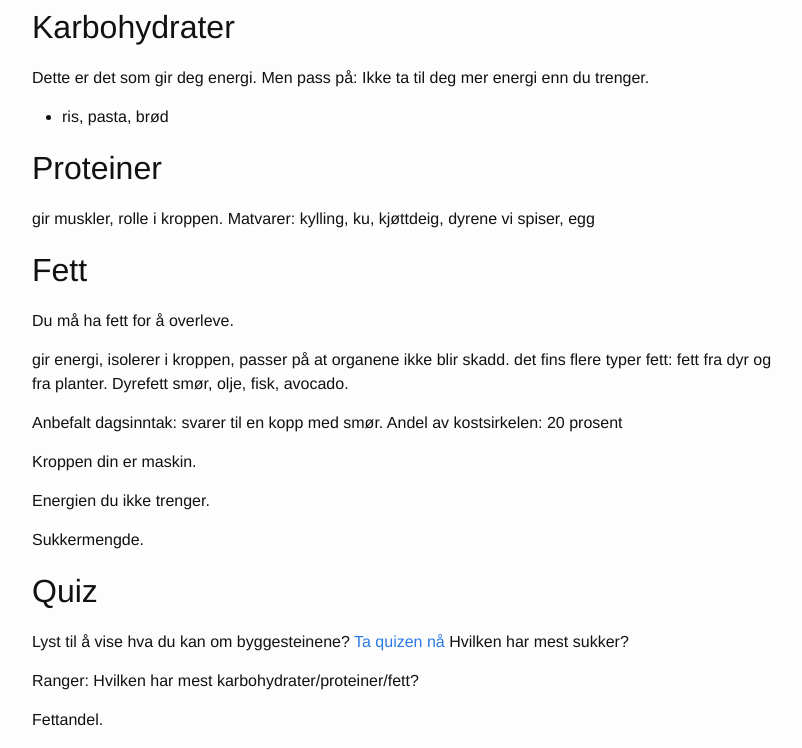
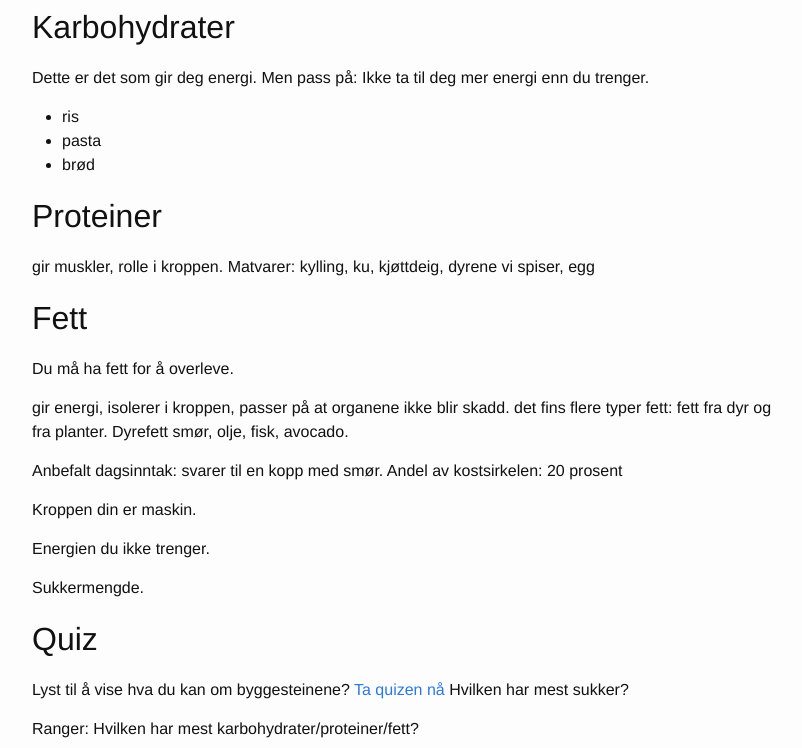
Before and after one commit to tornoren/tornoren-old.github.io, a Jekyll site: the page built from _posts/2015-09-21-byggesteiner-i-kroppen.markdown, in a window 1280 px wide and 900 px high, scrolled down 535 px, cut to the strip 152-900 px from the top of the window. Shown: the whole strip, without its empty margins (238-1040 px from the left). Built offline with Jekyll 4.4.1, drawn with Linux system fonts in a browser that asks for light colours.

Commit message:
litt av kvart

```diff
--- a/_posts/2015-09-21-byggesteiner-i-kroppen.markdown
+++ b/_posts/2015-09-21-byggesteiner-i-kroppen.markdown
@@ -9,14 +9,16 @@
 
 ## Karbohydrater
 
-
 Dette er det som gir deg energi. Men pass på: Ikke ta til deg mer energi enn du trenger.
-* ris, pasta, brød
+* ris
+* pasta
+* brød
 
 ## Proteiner
 
 gir muskler, rolle i kroppen.
 Matvarer: kylling, ku, kjøttdeig, dyrene vi spiser, egg
+
 ## Fett
 Du må ha fett for å overleve.
 
--- a/_posts/2015-09-26-welcome-to-jackals.markdown
+++ b/_posts/2015-09-26-welcome-to-jackals.markdown
@@ -4,6 +4,9 @@
 date:   2015-09-08 14:00:51
 categories: Analytics
 ---
+
+## Det folk søker etter
+<iframe width="893.0273726148993" height="2090.193951958818" seamless frameborder="0" scrolling="no" src="https://docs.google.com/spreadsheets/d/1ycx5JHc9cKGSK3Rv1gA_snwGlAfIo1G0Ui3q7d9eT7A/pubchart?oid=1046022404&amp;format=interactive"></iframe>
 
 <iframe width="600" height="371" seamless frameborder="0" scrolling="no" src="https://docs.google.com/spreadsheets/d/1kg5EAMTZzpWUBr8BFxn15ljpvFQ7nTekIzMkH9OecLQ/pubchart?oid=1705846768&amp;format=interactive"></iframe>
 <iframe width="600" height="371" seamless frameborder="0" scrolling="no" src="https://docs.google.com/spreadsheets/d/1kg5EAMTZzpWUBr8BFxn15ljpvFQ7nTekIzMkH9OecLQ/pubchart?oid=267383149&amp;format=interactive"></iframe>
```
